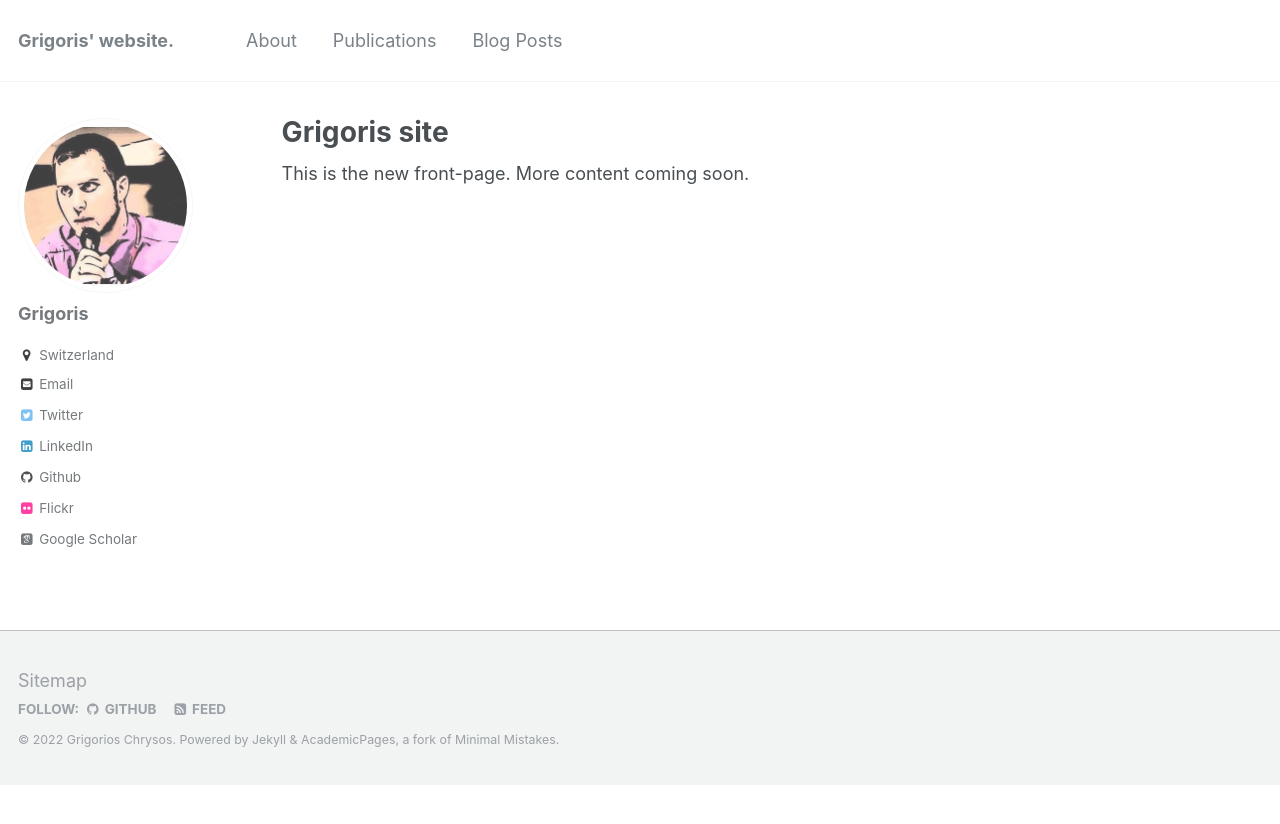
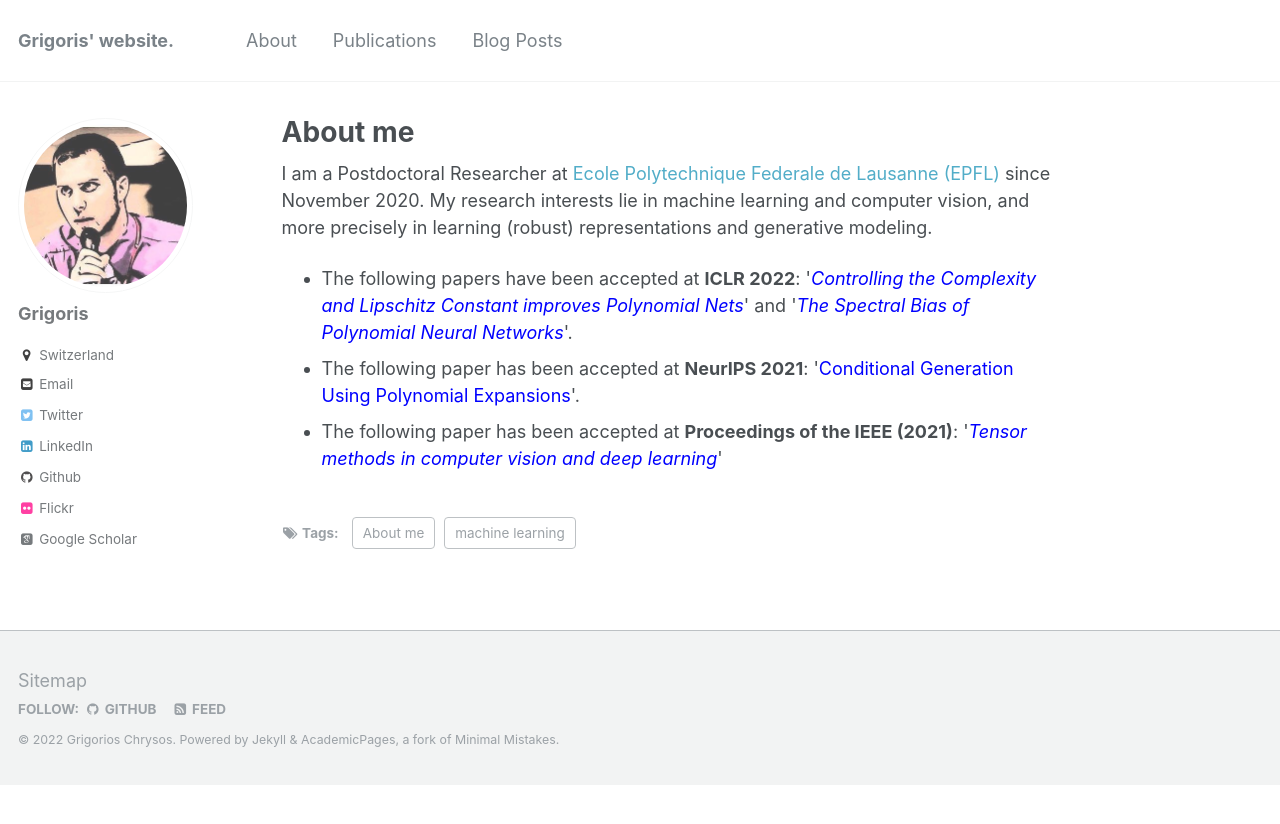
Before and after one commit to grigorisg9gr/grigorisg9gr.github.io, a Jekyll site: the page built from index.html, in a window 1280 px wide. Shown: the top 824 px of the page. Built offline with Jekyll 4.4.1, drawn with Linux system fonts in a browser that asks for light colours; some web fonts are replaced.

Commit message:
Add the index page.

```diff
--- a/_pages/about/index.html
+++ b/_pages/about/index.html
@@ -4,13 +4,11 @@ title: About me
 author_profile: true
 tags: [About me, Interests]
 comments: false
-redirect_from:
-  - /
 ---
         <div>
         <p> I am a Postdoctoral Researcher at <a href="https://www.epfl.ch/en/">Ecole Polytechnique Federale de Lausanne (EPFL)</a> working with <a href="https://people.epfl.ch/volkan.cevher">Volkan Cevher</a>. Before that, I obtained my PhD from <a href="https://www.imperial.ac.uk/"> Imperial College London</a> working with <a href="https://www.imperial.ac.uk/people/s.zafeiriou">Stefanos Zafeiriou</a>.  During my PhD, I had the chance to do internships in Facebook, Nvidia Research, and Preferred Networks.
 
-        <p> My research interests lie in statistical machine learning and computer vision, and more precisely in learning (robust) representations with applications in computer vision. You can find further details of my current and previous research projects in the publications page.
+        <p> My research interests lie in statistical machine learning and computer vision, and more precisely in learning (robust) representations and generative modeling. You can find further details of my current and previous research projects in the publications page.
         </div>
         <div>
         <p> In my leisure time, I enjoy the following:</p>
--- a/_publications/index.html
+++ b/_publications/index.html
@@ -20,6 +20,7 @@ collection: publications
     <div style="padding-left: 16px">
       <p>Zhenyu Zhu, Fabian Latorre, <strong>Grigorios Chrysos</strong>, Volkan Cevher<br>
       International Conference on Learning Representations (<em>ICLR</em>), 2022. <br>
+      <a style="color: white; text-decoration: none;" href="https://openreview.net/pdf?id=dQ7Cy_ndl1s"><span class="buttong button-round"> <i class="fa fa-file-pdf-o" aria-hidden="true"></i> &nbsp;PDF</span></a><br>
       <span style="color: #609999; font-size: 13px; line-height: 13px;">We provide sample complexity results and bounds on the Lipschitz constant of polynomial networks, which we use to construct a regularization scheme that improves the robustness against adversarial noise.</span></p>
     </div></li>
 
@@ -27,7 +28,7 @@ collection: publications
     <div style="padding-left: 16px">
       <p><strong>Grigorios Chrysos</strong>, Markos Georgopoulos, Yannis Panagakis<br>
       Conference on Neural Information Processing Systems (<em>NeurIPS</em>), 2021. <br>
-      <a style="color: white; text-decoration: none;" href="https://arxiv.org/pdf/2104.05077.pdf"><span class="buttong button-round"> <i class="fa fa-file-pdf-o" aria-hidden="true"></i> &nbsp;PDF</span></a><br>
+      <a style="color: white; text-decoration: none;" href="https://proceedings.neurips.cc/paper/2021/file/ef0d3930a7b6c95bd2b32ed45989c61f-Paper.pdf"><span class="buttong button-round"> <i class="fa fa-file-pdf-o" aria-hidden="true"></i> &nbsp;PDF</span></a><br>  <!-- https://arxiv.org/pdf/2104.05077.pdf -->
       <span style="color: #609999; font-size: 13px; line-height: 13px;">We propose a polynomial expansion with respect to two (or more) variables, which is applied to conditional image generation.</span></p>
     </div></li>
 
--- /dev/null
+++ b/index.html
@@ -0,0 +1,17 @@
+---
+layout: single
+title: About me
+author_profile: true
+tags: [About me, machine learning]
+comments: false
+redirect_from:
+  - /
+---
+
+
+<p>I am a Postdoctoral Researcher at <a href="https://www.epfl.ch/en/">Ecole Polytechnique Federale de Lausanne (EPFL)</a> since November 2020. My research interests lie in machine learning and computer vision, and more precisely in learning (robust) representations and generative modeling.</p>
+<ul>
+    <li>The following papers have been accepted at <strong>ICLR 2022</strong>: '<span style="color: #0000ff;"><em>Controlling the Complexity and Lipschitz Constant improves Polynomial Nets</em></span>' and '<span style="color: #0000ff;"><em>The Spectral Bias of Polynomial Neural Networks</em></span>'.</li>
+    <li>The following paper has been accepted at <strong>NeurIPS 2021</strong>: '<a href="https://proceedings.neurips.cc/paper/2021/file/ef0d3930a7b6c95bd2b32ed45989c61f-Paper.pdf"><span style="color: #0000ff;">Conditional Generation Using Polynomial Expansions</span></a>'.</li>
+    <li>The following paper has been accepted at <strong>Proceedings of the IEEE (2021)</strong>: '<em><a href="https://ieeexplore.ieee.org/document/9420085"><span style="color: #0000ff;">Tensor methods in computer vision and deep learning</span></a></em>'</li>
+</ul>
```
